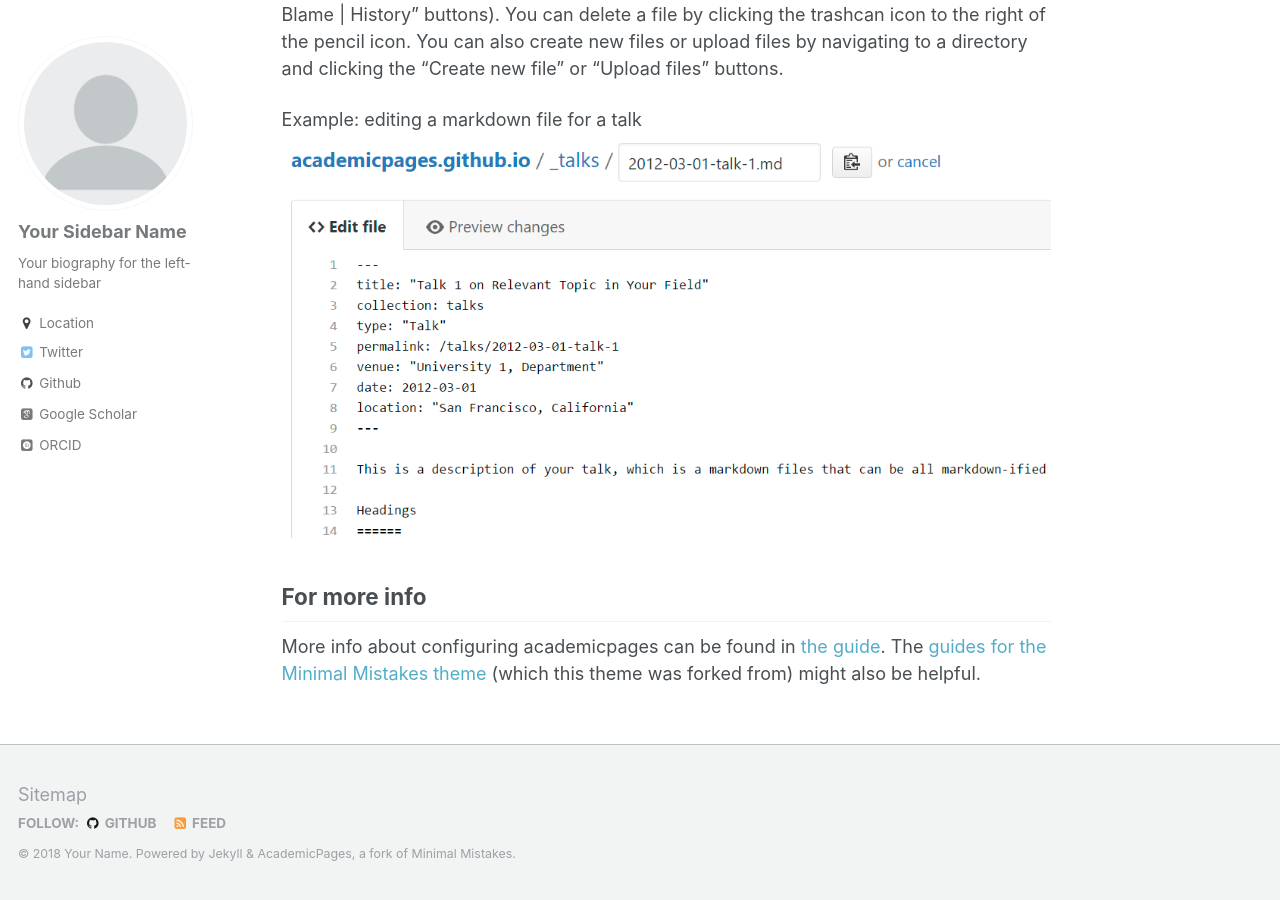
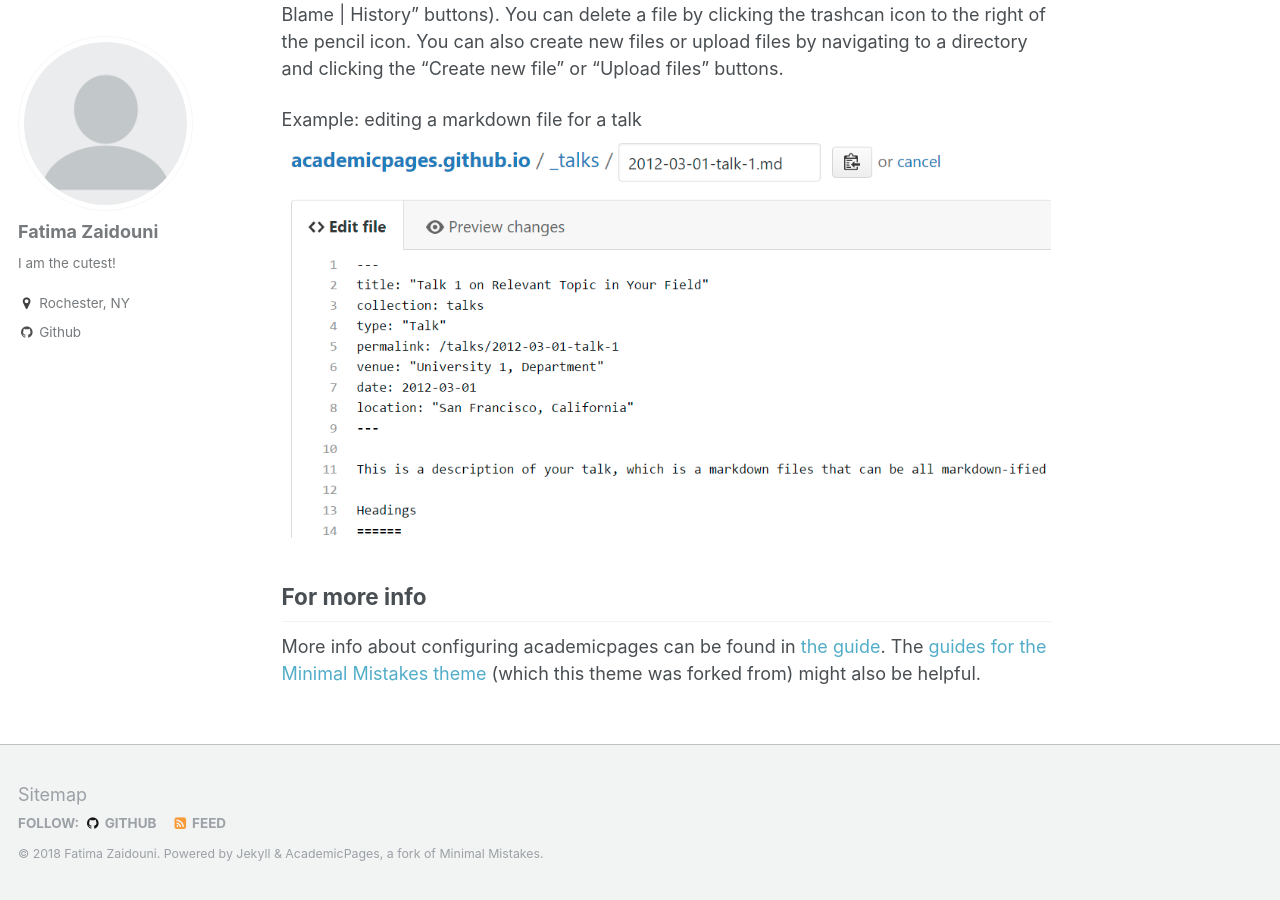
Before and after one commit to fzaidouni/fzaidouni.github.io, a Jekyll site: the page built from _pages/about.md, in a window 1280 px wide and 900 px high, scrolled down 2463 px. Built offline with Jekyll 4.4.1, drawn with Linux system fonts in a browser that asks for light colours; some web fonts are replaced; some of the changed text lies outside the part shown.

Commit message:
Updated the config file

```diff
--- a/_config.yml
+++ b/_config.yml
@@ -7,13 +7,13 @@
 
 # Site Settings
 locale                   : "en-US"
-title                    : "Your Name / Site Title"
+title                    : "Fatima Zaidouni"
 title_separator          : "-"
-name                     : &name "Your Name"
-description              : &description "personal description"
-url                      : https://academicpages.github.io # the base hostname & protocol for your site e.g. "https://mmistakes.github.io"
+name                     : &name "Fatima Zaidouni"
+description              : &description "Astro Physics Junior at University of Rochester, NY"
+url                      : https://fzaidouni.github.io # the base hostname & protocol for your site e.g. "https://mmistakes.github.io"
 baseurl                  : "" # the subpath of your site, e.g. "/blog"
-repository               : "academicpages/academicpages.github.io"
+repository               : "fzaidouni/fzaidouni.github.io"
 teaser                   :  # filename of teaser fallback teaser image placed in /images/, .e.g. "500x300.png"
 breadcrumbs              : false # true, false (default)
 words_per_minute         : 160
@@ -79,12 +79,12 @@ analytics:
 
 # Site Author
 author:
-  name             : "Your Sidebar Name"
+  name             : "Fatima Zaidouni"
   avatar           : "profile.png"
-  bio              : "Your biography for the left-hand sidebar"
-  location         : "Location"
+  bio              : "I am the cutest!"
+  location         : "Rochester, NY"
   employer         :
-  googlescholar    : "http://yourfullgooglescholarurl.com"
+  googlescholar    :
   email            :
   uri              :
   bitbucket        :
@@ -93,19 +93,19 @@ author:
   flickr           :
   facebook         :
   foursquare       :
-  github           : "academicpages"
+  github           : "fzaidouni"
   google_plus      :
   keybase          :
   instagram        :
   lastfm           :
   linkedin         :
-  orcid            : "http://orcid.org/yourorcidurl"
+  orcid            :
   pinterest        :
   soundcloud       :
-  stackoverflow    : # http://stackoverflow.com/users/123456/username
+  stackoverflow    :
   steam            :
   tumblr           :
-  twitter          : "replacethistwitterhandle"
+  twitter          :
   vine             :
   weibo            :
   xing             :
```
